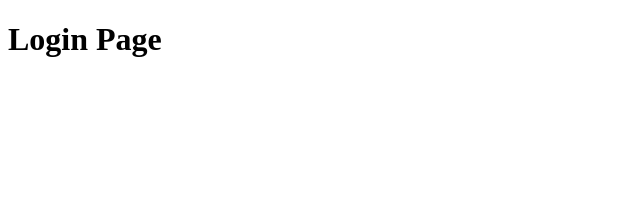
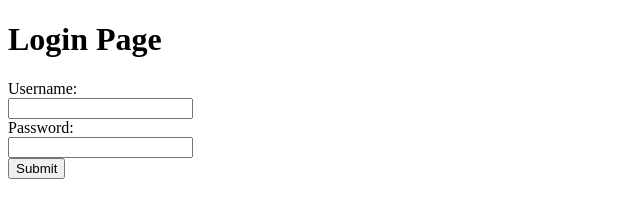
Before and after one commit to deefling/KingsInTheCorner, a website: page assets/pages/login.html in a window 1280 px wide. Shown: the whole page, without its empty margins (0-640 px from the left). Drawn offline with Linux system fonts and the light colour scheme.

Commit message:
worked on login page function

```diff
--- a/assets/pages/login.html
+++ b/assets/pages/login.html
@@ -2,8 +2,39 @@
 <html>
     <head>
         <title>Login - Kings In The Corner</title>
+        <!-- CSS -->
+        <script>
+
+        function login(){
+            let username = document.getElementById("username").value;
+            let password = document.getElementById("password").value;
+
+            //check credentials with SQL driver
+
+            //Construct session token
+
+            //redirect to lobby
+
+        }
+        </script>
     </head>
     <body>
         <h1>Login Page</h1>
+
+        <div>
+            <!-- formaction - redirect to lobby page if logged in -->
+            <!-- might need to use a JS function & button -->
+            <form id="loginForm" onsubmit="login()">
+                <label for="username">Username:</label><br>
+                <input type="text" id="username" name="username" value=""><br>
+
+                <label for="password">Password:</label><br>
+                <input type="text" id="password" name="password" value=""><br>
+
+                <!-- forgot password? -->
+                <!-- register -->
+                <input type="submit" value="Submit">
+            </form>
+        </div>
     </body>
 </html>
```
Also changed, not shown: index.js (+7 -1 lines), assets/pages/lobby.html (added), assets/pages/register.html (added).
